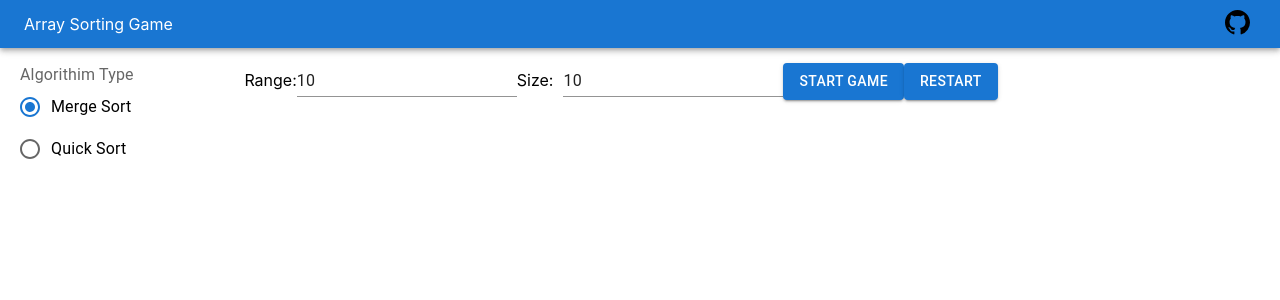
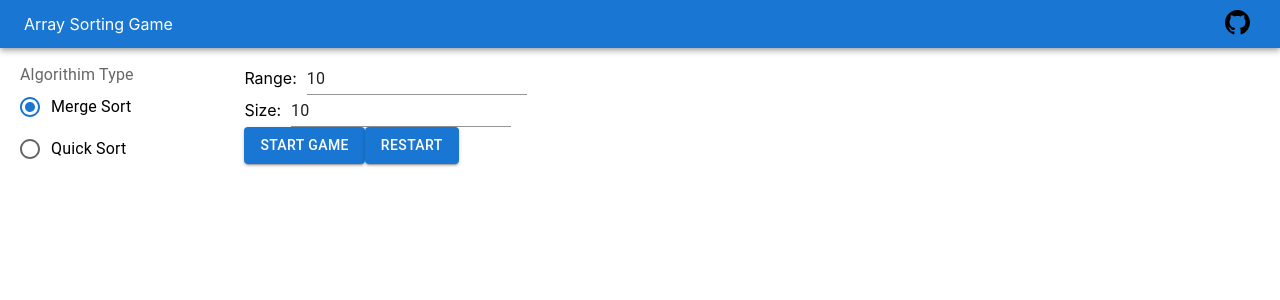
Before and after one commit to ShaimaaAliECE/se3350_project-group-2-1, a React (Create React App) app in the folder sorting_game/: page / in a window 1280 px wide. Shown: the top 300 px of the page. Built offline with nearby package versions, Linux system fonts and the light colour scheme.

Commit message:
last minute

```diff
--- a/sorting_game/src/components/Game.jsx
+++ b/sorting_game/src/components/Game.jsx
@@ -20,7 +20,7 @@ const NavBar = () => {
         <AppBar position="static">
             <Toolbar variant="dense">
                 <div>Array Sorting Game</div>
-                <Githubicon/>
+                <Githubicon />
             </Toolbar>
         </AppBar>
     )
@@ -67,9 +67,9 @@ export default function Game(props) {
 
     return (
         <div id="sorting-game">
-            <NavBar/>
-            <div id="game-menu" style = {{marginTop: 15, marginLeft: 20, display: 'flex', flexDirection: 'row'}}>
-                <FormControl style={{width: 200}}>
+            <NavBar />
+            <div id="game-menu" style={{ marginTop: 15, marginLeft: 20, display: 'flex', flexDirection: 'row' }}>
+                <FormControl style={{ width: 200 }}>
                     <FormLabel id="demo-controlled-radio-buttons-group">Algorithim Type</FormLabel>
                     <RadioGroup
                         aria-labelledby="demo-controlled-radio-buttons-group"
@@ -81,12 +81,16 @@ export default function Game(props) {
                         <FormControlLabel value="Quick Sort" control={<Radio />} label="Quick Sort" />
                     </RadioGroup>
                 </FormControl>
-                <Grid container style={{marginLeft: 60}}>
+                <Grid container style={{ marginLeft: 60 }}>
                     <Grid item xs={4} xs={{ display: 'flex', flexDirection: 'row' }}>
-                        <a>Range:</a>
-                        <Input value={range} onChange={(event) => { setRange(event.target.value) }}></Input>
-                        <a style = {{marginRight: 10}}>Size:</a>
-                        <Input value={size} onChange={(event) => { setSize(event.target.value) }}></Input>
+                        <div>
+                            <a style={{ marginRight: 10 }}>Range:</a>
+                            <Input value={range} onChange={(event) => { setRange(event.target.value) }}></Input>
+                        </div>
+                        <div>
+                            <a style={{ marginRight: 10 }}>Size:</a>
+                            <Input value={size} onChange={(event) => { setSize(event.target.value) }}></Input>
+                        </div>
                         <Button onClick={startGame} variant="contained">Start Game</Button>
                         <Button onClick={restartGame} variant="contained">Restart</Button>
                     </Grid>
```
